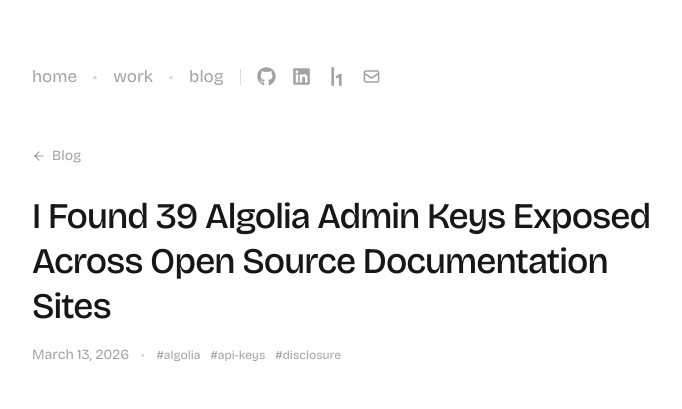
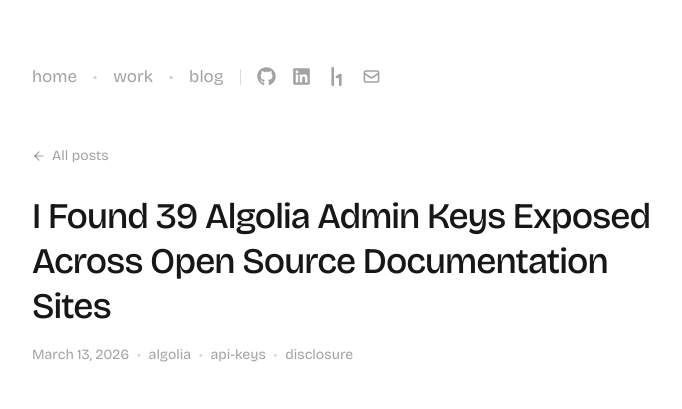
Before and after one commit to bzzimmy/benzimmermann.dev, a Next.js app: page /blog/algolia-docsearch-admin-keys in a window 1280 px wide. Shown: the top 409 px of the page, without its empty margins (296-978 px from the left). Built offline with nearby package versions, Linux system fonts and the light colour scheme.

Commit message:
Match blog post meta to list style, rename back link

```diff
--- a/src/app/blog/[slug]/page.tsx
+++ b/src/app/blog/[slug]/page.tsx
@@ -47,29 +47,25 @@
           className="inline-flex items-center gap-1.5 text-sm text-foreground/40 transition-colors hover:text-foreground"
         >
           <FiArrowLeft aria-hidden className="size-3.5" />
-          Blog
+          All posts
         </Link>
         <article className="mt-6">
           <header>
             <h1 className="text-3xl leading-tight font-medium tracking-tight sm:text-4xl">
               {post.title}
             </h1>
-            <div className="mt-4 flex flex-wrap items-baseline gap-x-3 gap-y-1 text-sm text-foreground/40">
+            <div className="mt-4 flex flex-wrap items-center gap-2 text-sm text-foreground/40">
               <time dateTime={post.date}>
                 {fmt.format(new Date(post.date))}
               </time>
-              {post.tags.length > 0 && (
-                <>
+              {post.tags.map((t) => (
+                <span key={t} className="contents">
                   <span className="text-foreground/20" aria-hidden="true">
                     •
                   </span>
-                  <span className="flex flex-wrap gap-x-2.5 text-xs">
-                    {post.tags.map((t) => (
-                      <span key={t}>#{t}</span>
-                    ))}
-                  </span>
-                </>
-              )}
+                  <span>{t}</span>
+                </span>
+              ))}
             </div>
           </header>
           <div className="prose mt-10">
```
